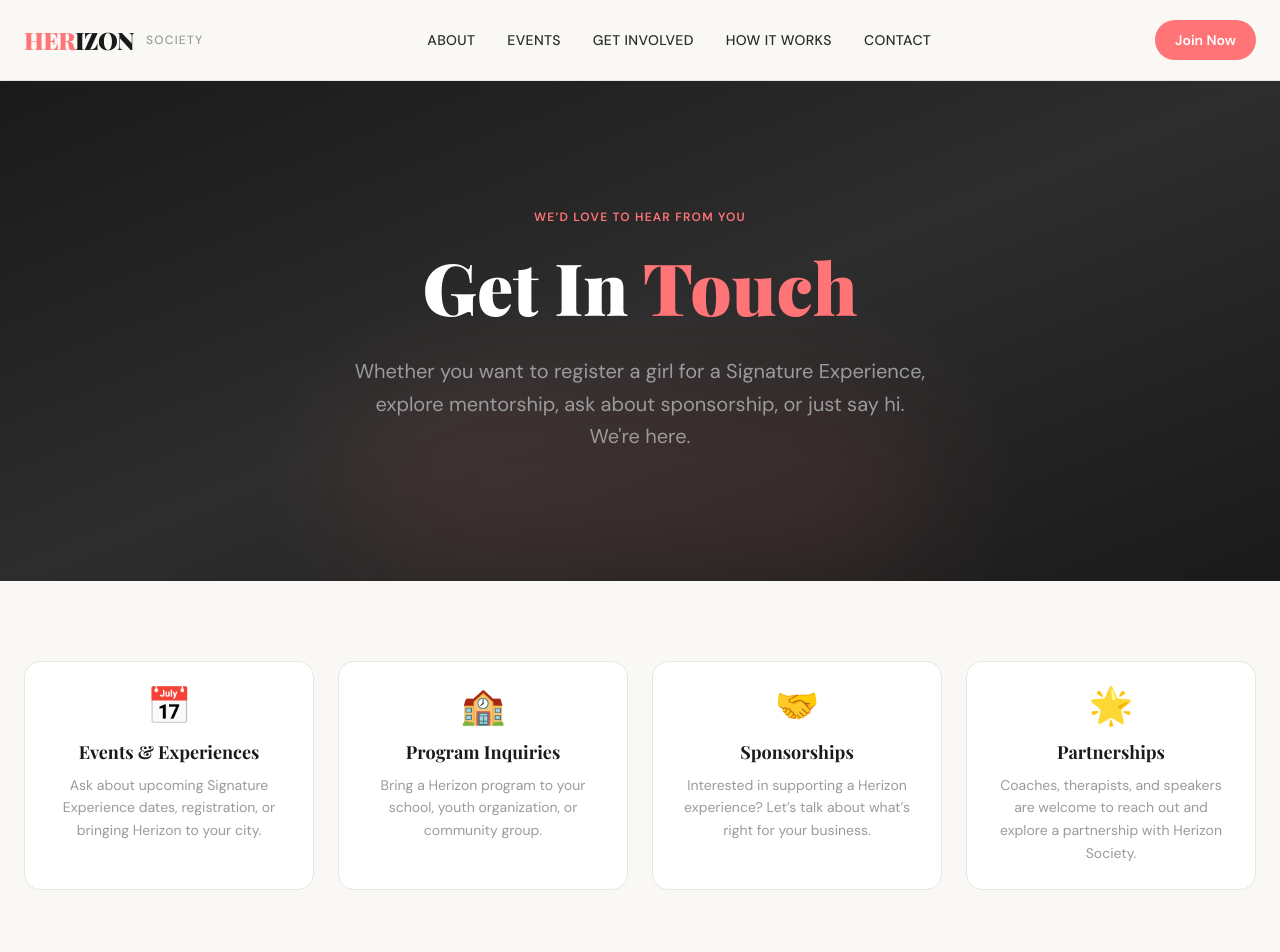
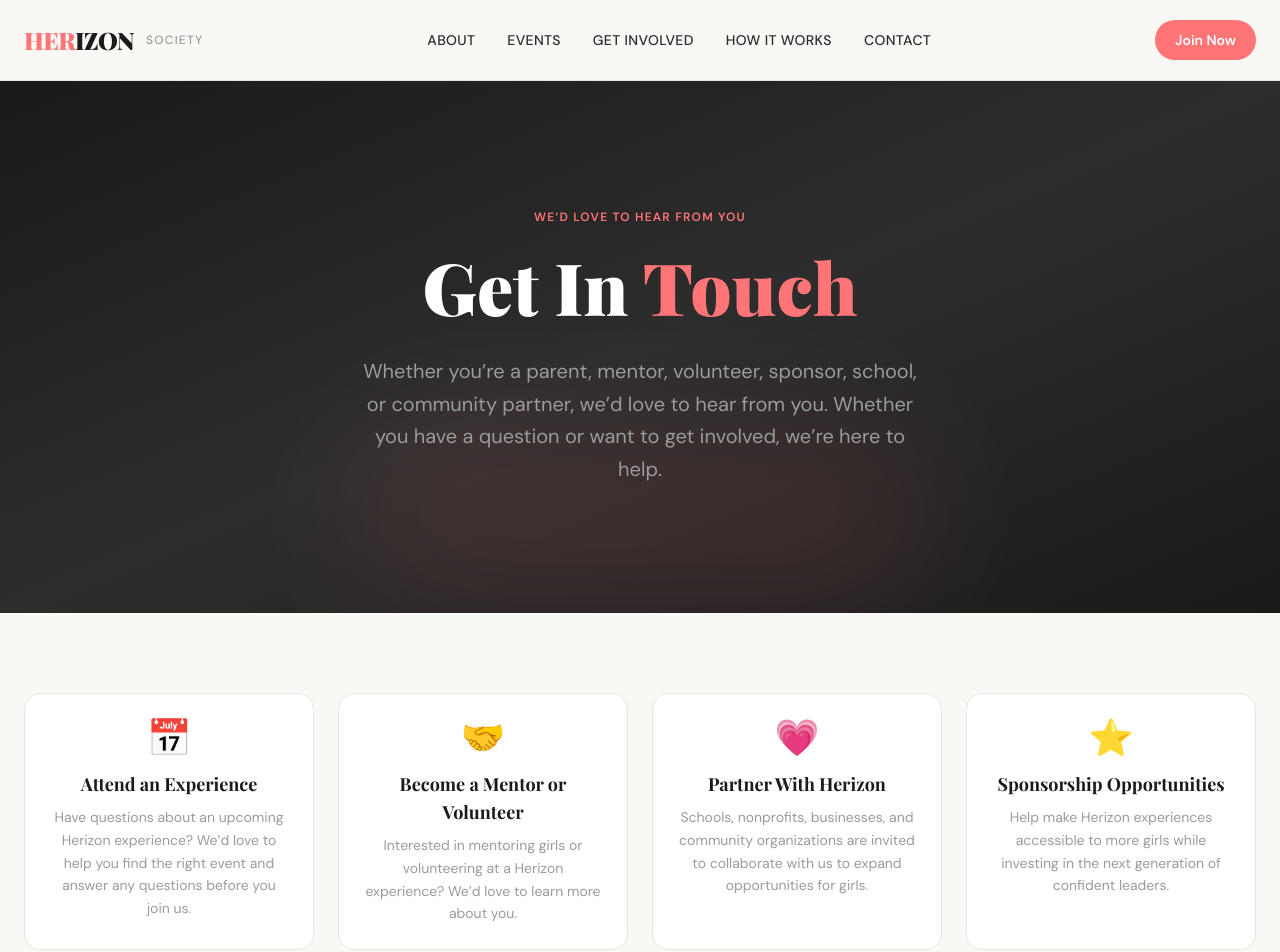
Before and after one commit to flourishprosper/herizonsociety-website, a Next.js app: page /contact in a window 1280 px wide. Shown: the top 952 px of the page. Built offline with nearby package versions, Linux system fonts and the light colour scheme; a web font is replaced by a local one.

Commit message:
contact: update hero copy, four cards, and form label

```diff
--- a/src/app/contact/page.tsx
+++ b/src/app/contact/page.tsx
@@ -9,23 +9,23 @@ export const metadata: Metadata = {
 const contactOptions = [
   {
     icon: "📅",
-    title: "Events & Experiences",
-    desc: "Ask about upcoming Signature Experience dates, registration, or bringing Herizon to your city.",
-  },
-  {
-    icon: "🏫",
-    title: "Program Inquiries",
-    desc: "Bring a Herizon program to your school, youth organization, or community group.",
+    title: "Attend an Experience",
+    desc: "Have questions about an upcoming Herizon experience? We&rsquo;d love to help you find the right event and answer any questions before you join us.",
   },
   {
     icon: "🤝",
-    title: "Sponsorships",
-    desc: "Interested in supporting a Herizon experience? Let&rsquo;s talk about what&rsquo;s right for your business.",
+    title: "Become a Mentor or Volunteer",
+    desc: "Interested in mentoring girls or volunteering at a Herizon experience? We&rsquo;d love to learn more about you.",
   },
   {
-    icon: "🌟",
-    title: "Partnerships",
-    desc: "Coaches, therapists, and speakers are welcome to reach out and explore a partnership with Herizon Society.",
+    icon: "💗",
+    title: "Partner With Herizon",
+    desc: "Schools, nonprofits, businesses, and community organizations are invited to collaborate with us to expand opportunities for girls.",
+  },
+  {
+    icon: "⭐",
+    title: "Sponsorship Opportunities",
+    desc: "Help make Herizon experiences accessible to more girls while investing in the next generation of confident leaders.",
   },
 ];
 
@@ -44,8 +44,9 @@ export default function ContactPage() {
             Get In <span className="text-[#FF7477]">Touch</span>
           </h1>
           <p className="text-[#9B9B9B] text-xl max-w-xl mx-auto leading-relaxed">
-            Whether you want to register a girl for a Signature Experience, explore mentorship,
-            ask about sponsorship, or just say hi. We're here.
+            Whether you&rsquo;re a parent, mentor, volunteer, sponsor, school,
+            or community partner, we&rsquo;d love to hear from you. Whether you
+            have a question or want to get involved, we&rsquo;re here to help.
           </p>
         </div>
       </section>
@@ -127,7 +128,7 @@ export default function ContactPage() {
               </div>
               <div>
                 <label className="block text-sm font-semibold text-[#1A1A1A] mb-2">
-                  I&rsquo;m Reaching Out About
+                  How Can We Help You?
                 </label>
                 <select className="w-full border border-[#E8E6E2] rounded-xl px-4 py-3 text-sm text-[#2D2D2D] focus:outline-none focus:border-[#FF7477] transition-colors bg-white">
                   <option value="">Select a topic</option>
```
